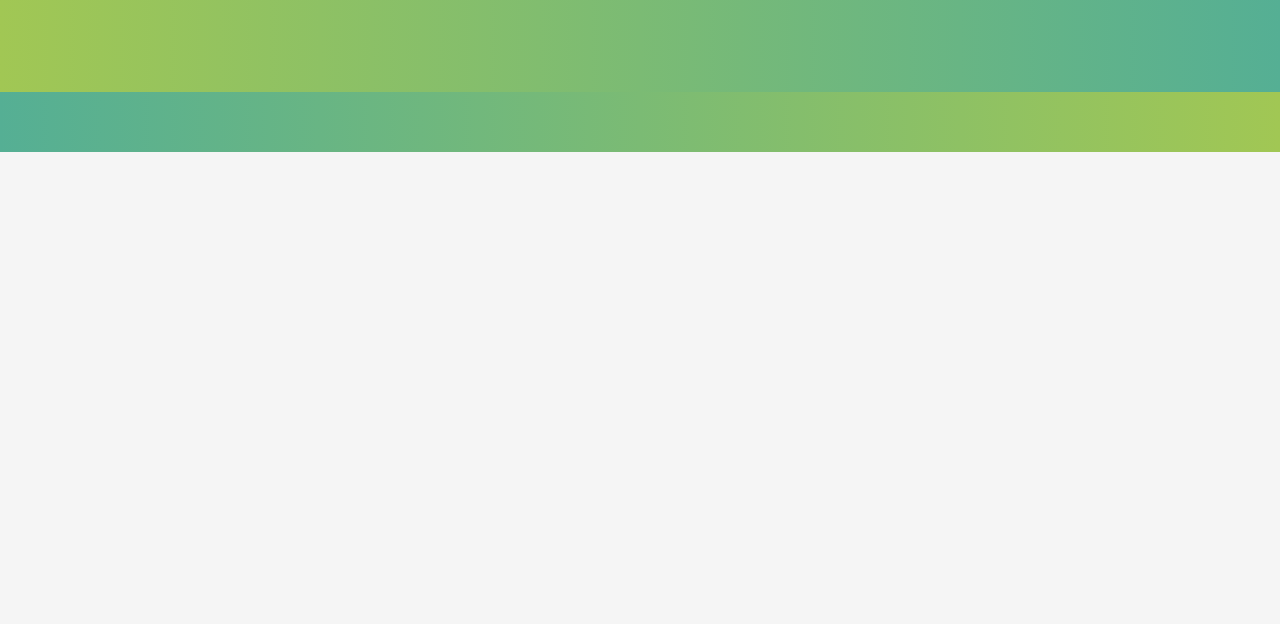
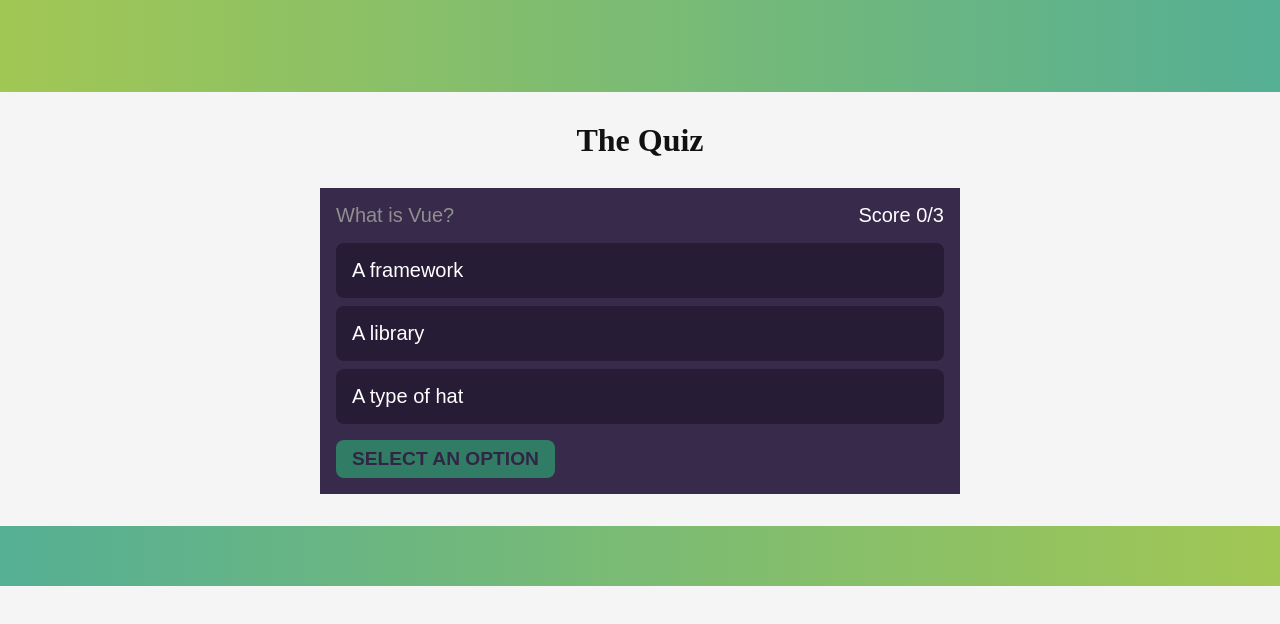
Before and after one commit to zeroshen/client, a Vue app: page /game/1 in a window 1280 px wide. Before the commit this address had no page. Shown: the top 624 px of the page. Built offline with nearby package versions, Linux system fonts and the light colour scheme; a web font is replaced by a local one.

Commit message:
Add level 1

```diff
--- a/src/components/GameListItem.vue
+++ b/src/components/GameListItem.vue
@@ -111,8 +111,10 @@
         {{ props.game.gameDifficulty }}
       </div>
     </div>
-    <div class="list-item-end">
-      <button>Let's GO</button>
-    </div>
+    <router-link :to="'../game/' + props.game.gameStage">
+      <div class="list-item-end">
+        <button>Let's GO</button>
+      </div></router-link
+    >
   </div>
 </template>
--- a/src/router/index.ts
+++ b/src/router/index.ts
@@ -6,7 +6,7 @@
 import ComponentsButtonView from "@/views/ComponentsButtonView.vue";
 import ComponentsAlertView from "@/views/ComponentsAlertView.vue";
 import ComponentsInputView from "@/views/ComponentsInputView.vue";
-import ComponentsLevelOneView from "@/views/ComponentsLevelOneView.vue";
+import GamesLevelOneView from "@/views/GamesLevelOneView.vue";
 import ComponentsLinkView from "@/views/ComponentsLinkView.vue";
 import CardTuner from "@/components/CardTuner.vue";
 import ComponentsSpinnerView from "@/views/ComponentsSpinnerView.vue";
@@ -29,9 +29,9 @@
     props: true,
   },
   {
-    path: "/components/Level1",
-    name: "components-level-1-view",
-    component: ComponentsLevelOneView,
+    path: "/game/1",
+    name: "games-level-1-view",
+    component: GamesLevelOneView,
     props: true,
   },
   /*Hard code need change later!*/
--- a/src/views/ComponentsLevelOneView.vue
+++ /dev/null
@@ -1,94 +0,0 @@
-<script setup lang="ts"></script>
-
-<script lang="ts">
-import { defineComponent } from "vue";
-
-export default defineComponent({
-  data() {
-    const str =
-      " \n" +
-      "CSS Part:\n" +
-      "button {\n" +
-      "  padding: 10px 20px;\n" +
-      "  border: 1px solid #ddd;\n" +
-      "  color: #333;\n" +
-      "  background-color:#fff;\n" +
-      "  border-radius: 4px;\n" +
-      "  font-size: 14px;\n" +
-      "  font-family: arail;\n" +
-      "  cursor: pointer;\n" +
-      "  width: 100px;\n" +
-      "}\n" +
-      "\n" +
-      "Vue template Part:\n" +
-      "<button>Example</button>";
-    return {
-      str,
-    };
-  },
-});
-</script>
-<style scoped>
-.page {
-  display: flex;
-}
-.components-list {
-  width: 20%;
-  display: flex;
-  flex-direction: column;
-  justify-content: center;
-  padding-left: 50px;
-}
-.code-container {
-  width: 80%;
-  display: flex;
-  flex-direction: column;
-  padding: 50px;
-  justify-content: center;
-}
-code {
-  padding: 10px;
-  display: block;
-  white-space: pre;
-  background-color: lightgrey;
-}
-button {
-  padding: 10px 20px;
-  border: 1px solid #ddd;
-  color: #333;
-  background-color: #fff;
-  border-radius: 4px;
-  font-size: 14px;
-  font-family: arail;
-  width: 100px;
-  cursor: pointer;
-}
-.components {
-  width: 80%;
-  display: flex;
-  flex-direction: column;
-  padding: 10px;
-  justify-content: center;
-  align-items: center;
-}
-</style>
-<template>
-  <div class="page">
-    <section class="components-list">
-      <li><router-link to="../components/Button">Button</router-link></li>
-      <li><router-link to="../components/Alert">Alert</router-link></li>
-      <li><router-link to="../components/Inputs">Inputs</router-link></li>
-      <li><router-link to="../components/Image">Images</router-link></li>
-    </section>
-    <section class="code-container">
-      <pre>
-        <code>
-         {{str}}
-        </code>
-      </pre>
-      <section class="components">
-        <button>Example</button>
-      </section>
-    </section>
-  </div>
-</template>
--- /dev/null
+++ b/src/views/GamesLevelOneView.vue
@@ -0,0 +1,212 @@
+<script setup>
+import { ref, computed } from "vue";
+const questions = ref([
+  {
+    question: "What is Vue?",
+    answer: 0,
+    options: ["A framework", "A library", "A type of hat"],
+    selected: null,
+  },
+  {
+    question: "What is Vuex used for?",
+    answer: 2,
+    options: ["Eating a delicious snack", "Viewing things", "State management"],
+    selected: null,
+  },
+  {
+    question: "What is Vue Router?",
+    answer: 1,
+    options: [
+      "An ice cream maker",
+      "A routing library for Vue",
+      "Burger sauce",
+    ],
+    selected: null,
+  },
+]);
+const quizCompleted = ref(false);
+const currentQuestion = ref(0);
+const score = computed(() => {
+  let value = 0;
+  questions.value.map((q) => {
+    if (q.selected != null && q.answer == q.selected) {
+      console.log("correct");
+      value++;
+    }
+  });
+  return value;
+});
+const getCurrentQuestion = computed(() => {
+  let question = questions.value[currentQuestion.value];
+  question.index = currentQuestion.value;
+  return question;
+});
+const SetAnswer = (e) => {
+  questions.value[currentQuestion.value].selected = e.target.value;
+  e.target.value = null;
+};
+const NextQuestion = () => {
+  if (currentQuestion.value < questions.value.length - 1) {
+    currentQuestion.value++;
+    return;
+  }
+
+  quizCompleted.value = true;
+};
+</script>
+
+<style>
+* {
+  margin: 0;
+  padding: 0;
+  box-sizing: border-box;
+  font-family: "Montserrat", sans-serif;
+}
+body {
+  color: #fff;
+}
+.app {
+  display: flex;
+  flex-direction: column;
+  align-items: center;
+  padding: 2rem;
+}
+h1 {
+  color: #111111;
+  font-size: 2rem;
+  margin-bottom: 2rem;
+}
+.quiz {
+  background-color: #382a4b;
+  padding: 1rem;
+  width: 100%;
+  max-width: 640px;
+}
+.quiz-info {
+  display: flex;
+  justify-content: space-between;
+  margin-bottom: 1rem;
+}
+.quiz-info .question {
+  color: #8f8f8f;
+  font-size: 1.25rem;
+}
+.quiz-info.score {
+  color: #fff;
+  font-size: 1.25rem;
+}
+.options {
+  margin-bottom: 1rem;
+}
+.option {
+  padding: 1rem;
+  display: block;
+  background-color: #271c36;
+  margin-bottom: 0.5rem;
+  border-radius: 0.5rem;
+  cursor: pointer;
+}
+.option:hover {
+  background-color: #2d213f;
+}
+.option.correct {
+  background-color: #2cce7d;
+}
+.option.wrong {
+  background-color: #ff5a5f;
+}
+.option:last-of-type {
+  margin-bottom: 0;
+}
+.option.disabled {
+  opacity: 0.5;
+}
+.option input {
+  display: none;
+}
+button {
+  appearance: none;
+  outline: none;
+  border: none;
+  cursor: pointer;
+  padding: 0.5rem 1rem;
+  background-color: #2cce7d;
+  color: #2d213f;
+  font-weight: 700;
+  text-transform: uppercase;
+  font-size: 1.2rem;
+  border-radius: 0.5rem;
+}
+button:disabled {
+  opacity: 0.5;
+}
+h2 {
+  color: #111111;
+  font-size: 2rem;
+  margin-bottom: 2rem;
+  text-align: center;
+}
+p {
+  color: #111111;
+  font-size: 1.5rem;
+  text-align: center;
+}
+</style>
+<template>
+  <main class="app">
+    <h1>The Quiz</h1>
+
+    <section class="quiz" v-if="!quizCompleted">
+      <div class="quiz-info">
+        <span class="question">{{ getCurrentQuestion.question }}</span>
+        <span class="score">Score {{ score }}/{{ questions.length }}</span>
+      </div>
+
+      <div class="options">
+        <label
+          v-for="(option, index) in getCurrentQuestion.options"
+          :key="index.id"
+          :for="'option' + index"
+          :class="`option ${
+            getCurrentQuestion.selected == index
+              ? index == getCurrentQuestion.answer
+                ? 'correct'
+                : 'wrong'
+              : ''
+          } ${
+            getCurrentQuestion.selected != null &&
+            index != getCurrentQuestion.selected
+              ? 'disabled'
+              : ''
+          }`"
+        >
+          <input
+            type="radio"
+            :id="'option' + index"
+            :name="getCurrentQuestion.index"
+            :value="index"
+            v-model="getCurrentQuestion.selected"
+            :disabled="getCurrentQuestion.selected"
+            @change="SetAnswer"
+          />
+          <span>{{ option }}</span>
+        </label>
+      </div>
+
+      <button @click="NextQuestion" :disabled="!getCurrentQuestion.selected">
+        {{
+          getCurrentQuestion.index == questions.length - 1
+            ? "Finish"
+            : getCurrentQuestion.selected == null
+            ? "Select an option"
+            : "Next question"
+        }}
+      </button>
+    </section>
+
+    <section v-else>
+      <h2>You have finished the quiz!</h2>
+      <p>Your score is {{ score }}/{{ questions.length }}</p>
+    </section>
+  </main>
+</template>
```
